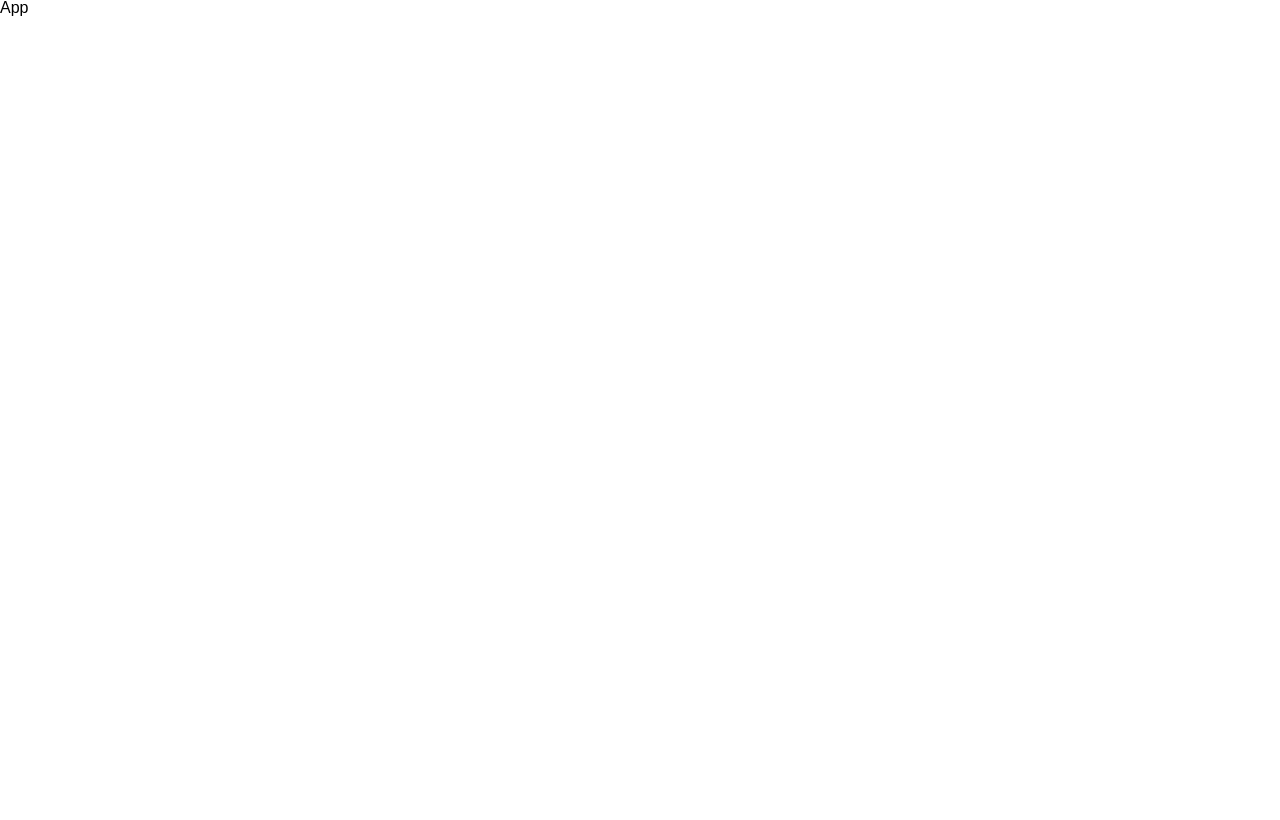
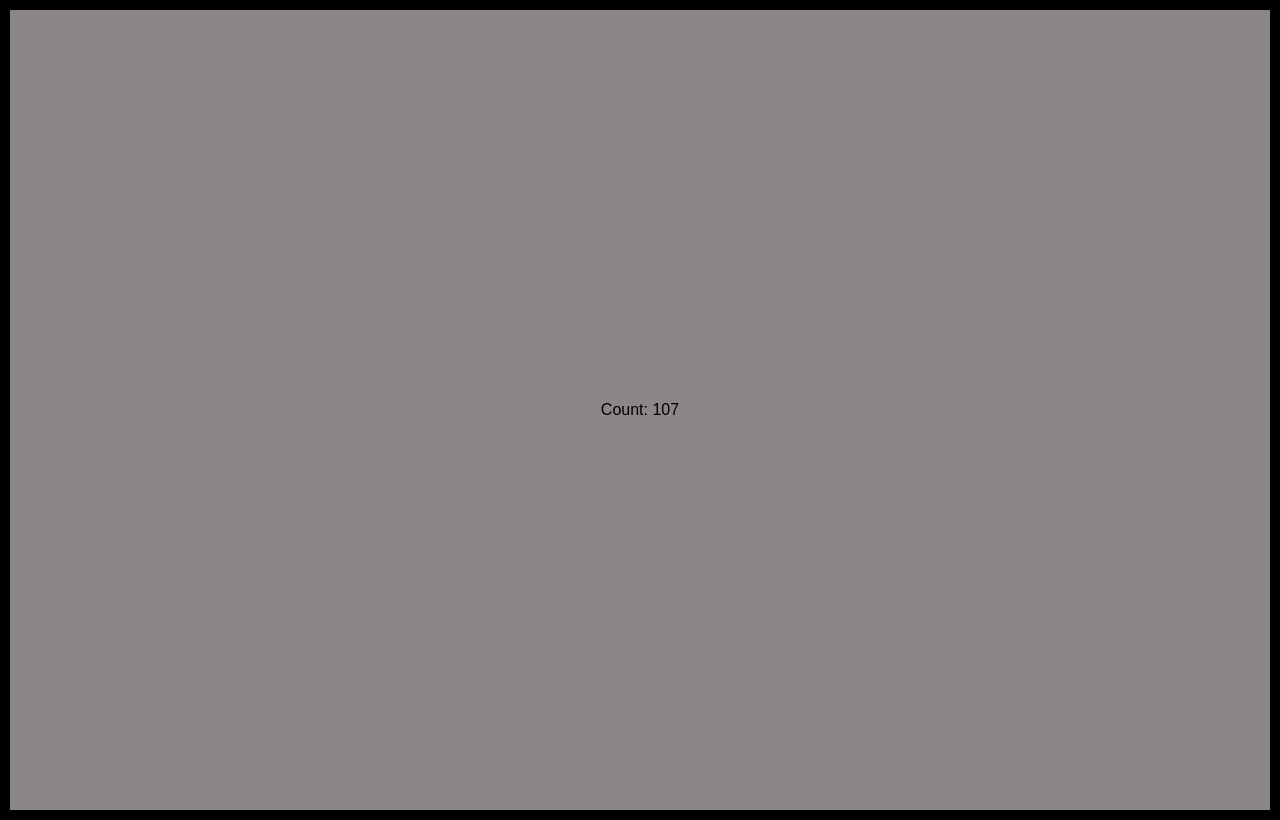
Before and after one commit to ken888686/react-app, a React (Vite) app: page / in a window 1280 px wide. Built offline with nearby package versions, Linux system fonts and the light colour scheme.

Commit message:
custom hook

```diff
--- a/src/App.tsx
+++ b/src/App.tsx
@@ -1,5 +1,11 @@
+import CountDown from "./components/CountDown";
+
 function App() {
-  return <>App</>;
+  return (
+    <div className="container">
+      <CountDown />
+    </div>
+  );
 }
 
 export default App;
--- /dev/null
+++ b/src/components/CountDown.tsx
@@ -0,0 +1,8 @@
+import useCounter, { Type } from "../hooks/useCounter";
+
+function CountDown() {
+  const { counter } = useCounter(100, Type.plus);
+  return <>Count: {counter}</>;
+}
+
+export default CountDown;
--- /dev/null
+++ b/src/hooks/useCounter.ts
@@ -0,0 +1,28 @@
+import { useEffect, useState } from "react";
+
+export enum Type {
+  plus,
+  minus,
+}
+
+function useCounter(input: number, type: Type) {
+  const [counter, setCount] = useState<number>(input);
+
+  useEffect(() => {
+    const interval = setInterval(() => {
+      switch (type) {
+        case Type.plus:
+          setCount((prev) => prev + 1);
+          break;
+        case Type.minus:
+          setCount((prev) => prev - 1);
+          break;
+      }
+    }, 1000);
+    return () => clearInterval(interval);
+  }, [input, type]);
+
+  return { counter };
+}
+
+export default useCounter;
--- a/src/index.scss
+++ b/src/index.scss
@@ -2,4 +2,13 @@
 
 html {
   font-family: sans-serif;
+  background-color: #8c8686;
 }
+
+.container {
+  display: flex;
+  align-items: center;
+  justify-content: center;
+  border: 10px solid black;
+  height: 100vh;
+}
```
